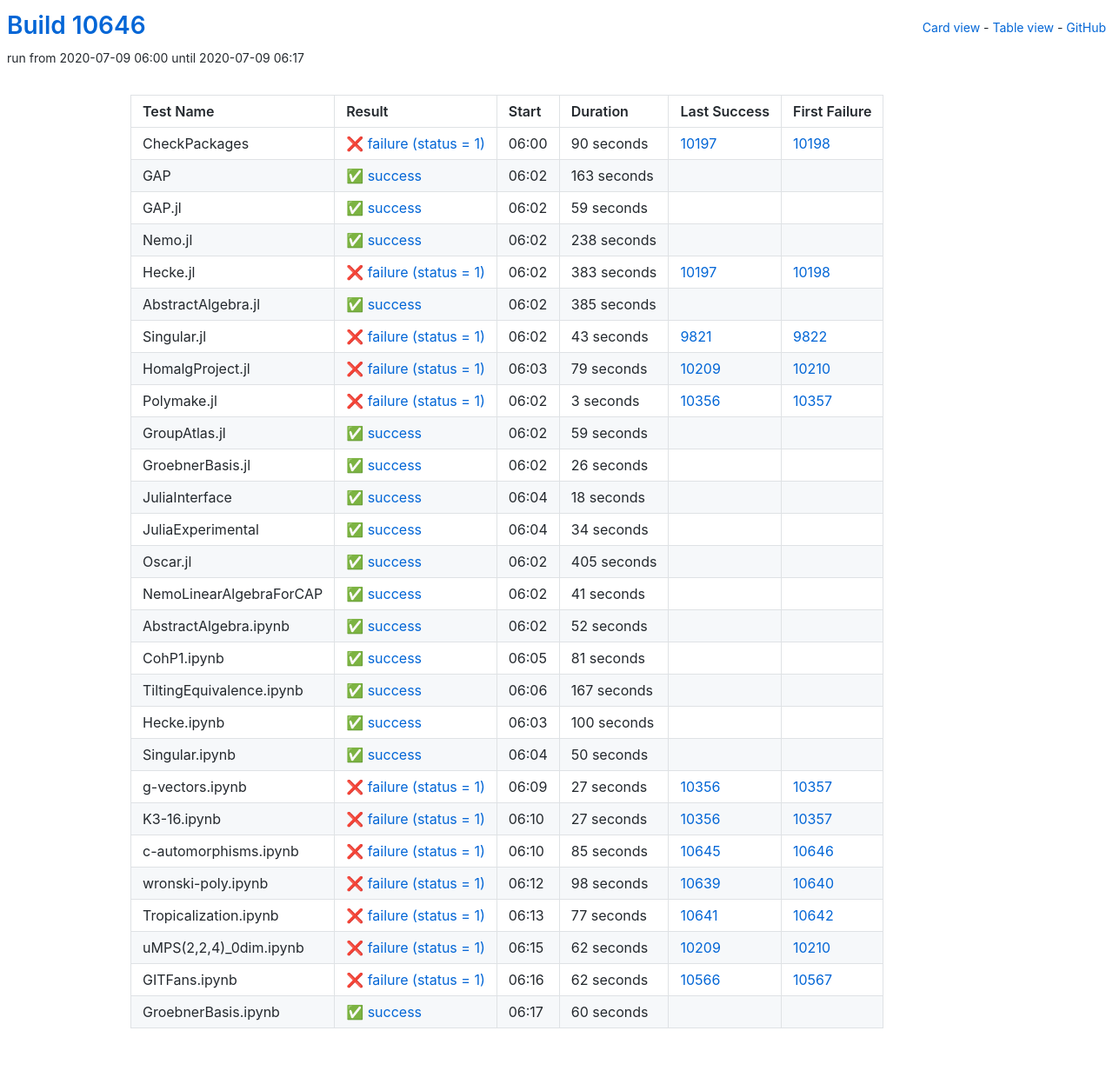
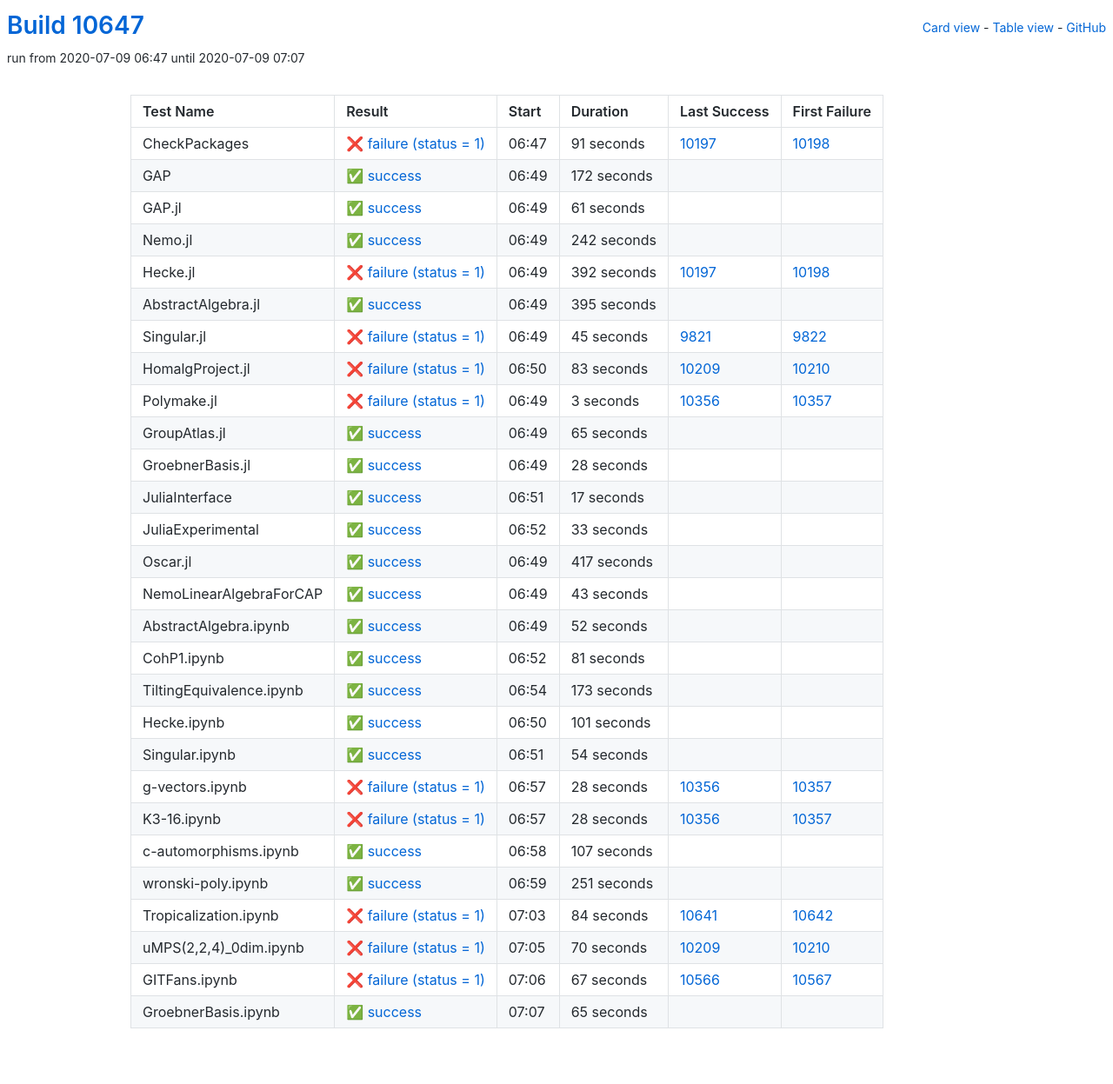
Before and after one commit to oscar-system/oscar-ci-status, a Jekyll site: the page built from table.html, in a window 1280 px wide. Shown: the whole page at 87% size. Built offline with Jekyll 4.4.1, drawn with Linux system fonts in a browser that asks for light colours.

Commit message:
Build #10647

```diff
--- a/_data/ci.yml
+++ b/_data/ci.yml
@@ -1,6 +1,6 @@
 ---
-build: 10646
-build_url: https://oscarci.mathematik.uni-kl.de/job/oscar/10646/
+build: 10647
+build_url: https://oscarci.mathematik.uni-kl.de/job/oscar/10647/
 job: oscar
 organization: oscar-system
 repo: oscar-ci-status
@@ -8,104 +8,104 @@
 tests:
 - name: CheckPackages
   id: checkpackages
-  log: https://oscarci.mathematik.uni-kl.de/job/oscar/10646/artifact/logs/build-10646/CheckPackages.log
-  start: 2020-07-09 06:00
+  log: https://oscarci.mathematik.uni-kl.de/job/oscar/10647/artifact/logs/build-10647/CheckPackages.log
+  start: 2020-07-09 06:47
   success: false
   exitcode: 1
   status: failure
-  duration: 90
+  duration: 91
   last_success: 10197
   last_success_url: https://oscarci.mathematik.uni-kl.de/job/oscar/10197/
   first_failure: 10198
   first_failure_url: https://oscarci.mathematik.uni-kl.de/job/oscar/10198/
 - name: GAP
   id: gap
-  log: https://oscarci.mathematik.uni-kl.de/job/oscar/10646/artifact/logs/build-10646/GAP.log
-  start: 2020-07-09 06:02
+  log: https://oscarci.mathematik.uni-kl.de/job/oscar/10647/artifact/logs/build-10647/GAP.log
+  start: 2020-07-09 06:49
   success: true
   exitcode: 0
   status: success
-  duration: 163
+  duration: 172
   last_success: false
   last_success_url:
   first_failure: false
   first_failure_url:
 - name: GAP.jl
   id: gap-jl
-  log: https://oscarci.mathematik.uni-kl.de/job/oscar/10646/artifact/logs/build-10646/GAP.jl.log
-  start: 2020-07-09 06:02
+  log: https://oscarci.mathematik.uni-kl.de/job/oscar/10647/artifact/logs/build-10647/GAP.jl.log
+  start: 2020-07-09 06:49
   success: true
   exitcode: 0
   status: success
-  duration: 59
+  duration: 61
   last_success: false
   last_success_url:
   first_failure: false
   first_failure_url:
 - name: Nemo.jl
   id: nemo-jl
-  log: https://oscarci.mathematik.uni-kl.de/job/oscar/10646/artifact/logs/build-10646/Nemo.jl.log
-  start: 2020-07-09 06:02
+  log: https://oscarci.mathematik.uni-kl.de/job/oscar/10647/artifact/logs/build-10647/Nemo.jl.log
+  start: 2020-07-09 06:49
   success: true
   exitcode: 0
   status: success
-  duration: 238
+  duration: 242
   last_success: false
   last_success_url:
   first_failure: false
   first_failure_url:
 - name: Hecke.jl
   id: hecke-jl
-  log: https://oscarci.mathematik.uni-kl.de/job/oscar/10646/artifact/logs/build-10646/Hecke.jl.log
-  start: 2020-07-09 06:02
+  log: https://oscarci.mathematik.uni-kl.de/job/oscar/10647/artifact/logs/build-10647/Hecke.jl.log
+  start: 2020-07-09 06:49
   success: false
   exitcode: 1
   status: failure
-  duration: 383
+  duration: 392
   last_success: 10197
   last_success_url: https://oscarci.mathematik.uni-kl.de/job/oscar/10197/
   first_failure: 10198
   first_failure_url: https://oscarci.mathematik.uni-kl.de/job/oscar/10198/
 - name: AbstractAlgebra.jl
   id: abstractalgebra-jl
-  log: https://oscarci.mathematik.uni-kl.de/job/oscar/10646/artifact/logs/build-10646/AbstractAlgebra.jl.log
-  start: 2020-07-09 06:02
+  log: https://oscarci.mathematik.uni-kl.de/job/oscar/10647/artifact/logs/build-10647/AbstractAlgebra.jl.log
+  start: 2020-07-09 06:49
   success: true
   exitcode: 0
   status: success
-  duration: 385
+  duration: 395
   last_success: false
   last_success_url:
   first_failure: false
   first_failure_url:
 - name: Singular.jl
   id: singular-jl
-  log: https://oscarci.mathematik.uni-kl.de/job/oscar/10646/artifact/logs/build-10646/Singular.jl.log
-  start: 2020-07-09 06:02
+  log: https://oscarci.mathematik.uni-kl.de/job/oscar/10647/artifact/logs/build-10647/Singular.jl.log
+  start: 2020-07-09 06:49
   success: false
   exitcode: 1
   status: failure
-  duration: 43
+  duration: 45
   last_success: 9821
   last_success_url: https://oscarci.mathematik.uni-kl.de/job/oscar/9821/
   first_failure: 9822
   first_failure_url: https://oscarci.mathematik.uni-kl.de/job/oscar/9822/
 - name: HomalgProject.jl
   id: homalgproject-jl
-  log: https://oscarci.mathematik.uni-kl.de/job/oscar/10646/artifact/logs/build-10646/HomalgProject.jl.log
-  start: 2020-07-09 06:03
+  log: https://oscarci.mathematik.uni-kl.de/job/oscar/10647/artifact/logs/build-10647/HomalgProject.jl.log
+  start: 2020-07-09 06:50
   success: false
   exitcode: 1
   status: failure
-  duration: 79
+  duration: 83
   last_success: 10209
   last_success_url: https://oscarci.mathematik.uni-kl.de/job/oscar/10209/
   first_failure: 10210
   first_failure_url: https://oscarci.mathematik.uni-kl.de/job/oscar/10210/
 - name: Polymake.jl
   id: polymake-jl
-  log: https://oscarci.mathematik.uni-kl.de/job/oscar/10646/artifact/logs/build-10646/Polymake.jl.log
-  start: 2020-07-09 06:02
+  log: https://oscarci.mathematik.uni-kl.de/job/oscar/10647/artifact/logs/build-10647/Polymake.jl.log
+  start: 2020-07-09 06:49
   success: false
   exitcode: 1
   status: failure
@@ -116,80 +116,80 @@
   first_failure_url: https://oscarci.mathematik.uni-kl.de/job/oscar/10357/
 - name: GroupAtlas.jl
   id: groupatlas-jl
-  log: https://oscarci.mathematik.uni-kl.de/job/oscar/10646/artifact/logs/build-10646/GroupAtlas.jl.log
-  start: 2020-07-09 06:02
+  log: https://oscarci.mathematik.uni-kl.de/job/oscar/10647/artifact/logs/build-10647/GroupAtlas.jl.log
+  start: 2020-07-09 06:49
   success: true
   exitcode: 0
   status: success
-  duration: 59
+  duration: 65
   last_success: false
   last_success_url:
   first_failure: false
   first_failure_url:
 - name: GroebnerBasis.jl
   id: groebnerbasis-jl
-  log: https://oscarci.mathematik.uni-kl.de/job/oscar/10646/artifact/logs/build-10646/GroebnerBasis.jl.log
-  start: 2020-07-09 06:02
+  log: https://oscarci.mathematik.uni-kl.de/job/oscar/10647/artifact/logs/build-10647/GroebnerBasis.jl.log
+  start: 2020-07-09 06:49
   success: true
   exitcode: 0
   status: success
-  duration: 26
+  duration: 28
   last_success: false
   last_success_url:
   first_failure: false
   first_failure_url:
 - name: JuliaInterface
   id: juliainterface
-  log: https://oscarci.mathematik.uni-kl.de/job/oscar/10646/artifact/logs/build-10646/JuliaInterface.log
-  start: 2020-07-09 06:04
+  log: https://oscarci.mathematik.uni-kl.de/job/oscar/10647/artifact/logs/build-10647/JuliaInterface.log
+  start: 2020-07-09 06:51
   success: true
   exitcode: 0
   status: success
-  duration: 18
+  duration: 17
   last_success: false
   last_success_url:
   first_failure: false
   first_failure_url:
 - name: JuliaExperimental
   id: juliaexperimental
-  log: https://oscarci.mathematik.uni-kl.de/job/oscar/10646/artifact/logs/build-10646/JuliaExperimental.log
-  start: 2020-07-09 06:04
+  log: https://oscarci.mathematik.uni-kl.de/job/oscar/10647/artifact/logs/build-10647/JuliaExperimental.log
+  start: 2020-07-09 06:52
   success: true
   exitcode: 0
   status: success
-  duration: 34
+  duration: 33
   last_success: false
   last_success_url:
   first_failure: false
   first_failure_url:
 - name: Oscar.jl
   id: oscar-jl
-  log: https://oscarci.mathematik.uni-kl.de/job/oscar/10646/artifact/logs/build-10646/Oscar.jl.log
-  start: 2020-07-09 06:02
+  log: https://oscarci.mathematik.uni-kl.de/job/oscar/10647/artifact/logs/build-10647/Oscar.jl.log
+  start: 2020-07-09 06:49
   success: true
   exitcode: 0
   status: success
-  duration: 405
+  duration: 417
   last_success: false
   last_success_url:
   first_failure: false
   first_failure_url:
 - name: NemoLinearAlgebraForCAP
   id: nemolinearalgebraforcap
-  log: https://oscarci.mathematik.uni-kl.de/job/oscar/10646/artifact/logs/build-10646/NemoLinearAlgebraForCAP.log
-  start: 2020-07-09 06:02
+  log: https://oscarci.mathematik.uni-kl.de/job/oscar/10647/artifact/logs/build-10647/NemoLinearAlgebraForCAP.log
+  start: 2020-07-09 06:49
   success: true
   exitcode: 0
   status: success
-  duration: 41
+  duration: 43
   last_success: false
   last_success_url:
   first_failure: false
   first_failure_url:
 - name: AbstractAlgebra.ipynb
   id: abstractalgebra-ipynb
-  log: https://oscarci.mathematik.uni-kl.de/job/oscar/10646/artifact/logs/build-10646/AbstractAlgebra.ipynb.log
-  start: 2020-07-09 06:02
+  log: https://oscarci.mathematik.uni-kl.de/job/oscar/10647/artifact/logs/build-10647/AbstractAlgebra.ipynb.log
+  start: 2020-07-09 06:49
   success: true
   exitcode: 0
   status: success
@@ -200,8 +200,8 @@
   first_failure_url:
 - name: CohP1.ipynb
   id: cohp1-ipynb
-  log: https://oscarci.mathematik.uni-kl.de/job/oscar/10646/artifact/logs/build-10646/CohP1.ipynb.log
-  start: 2020-07-09 06:05
+  log: https://oscarci.mathematik.uni-kl.de/job/oscar/10647/artifact/logs/build-10647/CohP1.ipynb.log
+  start: 2020-07-09 06:52
   success: true
   exitcode: 0
   status: success
@@ -212,132 +212,132 @@
   first_failure_url:
 - name: TiltingEquivalence.ipynb
   id: tiltingequivalence-ipynb
-  log: https://oscarci.mathematik.uni-kl.de/job/oscar/10646/artifact/logs/build-10646/TiltingEquivalence.ipynb.log
-  start: 2020-07-09 06:06
+  log: https://oscarci.mathematik.uni-kl.de/job/oscar/10647/artifact/logs/build-10647/TiltingEquivalence.ipynb.log
+  start: 2020-07-09 06:54
   success: true
   exitcode: 0
   status: success
-  duration: 167
+  duration: 173
   last_success: false
   last_success_url:
   first_failure: false
   first_failure_url:
 - name: Hecke.ipynb
   id: hecke-ipynb
-  log: https://oscarci.mathematik.uni-kl.de/job/oscar/10646/artifact/logs/build-10646/Hecke.ipynb.log
-  start: 2020-07-09 06:03
+  log: https://oscarci.mathematik.uni-kl.de/job/oscar/10647/artifact/logs/build-10647/Hecke.ipynb.log
+  start: 2020-07-09 06:50
   success: true
   exitcode: 0
   status: success
-  duration: 100
+  duration: 101
   last_success: false
   last_success_url:
   first_failure: false
   first_failure_url:
 - name: Singular.ipynb
   id: singular-ipynb
-  log: https://oscarci.mathematik.uni-kl.de/job/oscar/10646/artifact/logs/build-10646/Singular.ipynb.log
-  start: 2020-07-09 06:04
+  log: https://oscarci.mathematik.uni-kl.de/job/oscar/10647/artifact/logs/build-10647/Singular.ipynb.log
+  start: 2020-07-09 06:51
   success: true
   exitcode: 0
   status: success
-  duration: 50
+  duration: 54
   last_success: false
   last_success_url:
   first_failure: false
   first_failure_url:
 - name: g-vectors.ipynb
   id: g-vectors-ipynb
-  log: https://oscarci.mathematik.uni-kl.de/job/oscar/10646/artifact/logs/build-10646/g-vectors.ipynb.log
-  start: 2020-07-09 06:09
+  log: https://oscarci.mathematik.uni-kl.de/job/oscar/10647/artifact/logs/build-10647/g-vectors.ipynb.log
+  start: 2020-07-09 06:57
   success: false
   exitcode: 1
   status: failure
-  duration: 27
+  duration: 28
   last_success: 10356
   last_success_url: https://oscarci.mathematik.uni-kl.de/job/oscar/10356/
   first_failure: 10357
   first_failure_url: https://oscarci.mathematik.uni-kl.de/job/oscar/10357/
 - name: K3-16.ipynb
   id: k3-16-ipynb
-  log: https://oscarci.mathematik.uni-kl.de/job/oscar/10646/artifact/logs/build-10646/K3-16.ipynb.log
-  start: 2020-07-09 06:10
+  log: https://oscarci.mathematik.uni-kl.de/job/oscar/10647/artifact/logs/build-10647/K3-16.ipynb.log
+  start: 2020-07-09 06:57
   success: false
   exitcode: 1
   status: failure
-  duration: 27
+  duration: 28
   last_success: 10356
   last_success_url: https://oscarci.mathematik.uni-kl.de/job/oscar/10356/
   first_failure: 10357
   first_failure_url: https://oscarci.mathematik.uni-kl.de/job/oscar/10357/
 - name: c-automorphisms.ipynb
   id: c-automorphisms-ipynb
-  log: https://oscarci.mathematik.uni-kl.de/job/oscar/10646/artifact/logs/build-10646/c-automorphisms.ipynb.log
-  start: 2020-07-09 06:10
+  log: https://oscarci.mathematik.uni-kl.de/job/oscar/10647/artifact/logs/build-10647/c-automorphisms.ipynb.log
+  start: 2020-07-09 06:58
+  success: true
+  exitcode: 0
+  status: success
+  duration: 107
+  last_success: false
+  last_success_url:
+  first_failure: false
+  first_failure_url:
+- name: wronski-poly.ipynb
+  id: wronski-poly-ipynb
+  log: https://oscarci.mathematik.uni-kl.de/job/oscar/10647/artifact/logs/build-10647/wronski-poly.ipynb.log
+  start: 2020-07-09 06:59
+  success: true
+  exitcode: 0
+  status: success
+  duration: 251
+  last_success: false
+  last_success_url:
+  first_failure: false
+  first_failure_url:
+- name: Tropicalization.ipynb
+  id: tropicalization-ipynb
+  log: https://oscarci.mathematik.uni-kl.de/job/oscar/10647/artifact/logs/build-10647/Tropicalization.ipynb.log
+  start: 2020-07-09 07:03
   success: false
   exitcode: 1
   status: failure
-  duration: 85
-  last_success: 10645
-  last_success_url: https://oscarci.mathematik.uni-kl.de/job/oscar/10645/
-  first_failure: 10646
-  first_failure_url: https://oscarci.mathematik.uni-kl.de/job/oscar/10646/
-- name: wronski-poly.ipynb
-  id: wronski-poly-ipynb
-  log: https://oscarci.mathematik.uni-kl.de/job/oscar/10646/artifact/logs/build-10646/wronski-poly.ipynb.log
-  start: 2020-07-09 06:12
-  success: false
-  exitcode: 1
-  status: failure
-  duration: 98
-  last_success: 10639
-  last_success_url: https://oscarci.mathematik.uni-kl.de/job/oscar/10639/
-  first_failure: 10640
-  first_failure_url: https://oscarci.mathematik.uni-kl.de/job/oscar/10640/
-- name: Tropicalization.ipynb
-  id: tropicalization-ipynb
-  log: https://oscarci.mathematik.uni-kl.de/job/oscar/10646/artifact/logs/build-10646/Tropicalization.ipynb.log
-  start: 2020-07-09 06:13
-  success: false
-  exitcode: 1
-  status: failure
-  duration: 77
+  duration: 84
   last_success: 10641
   last_success_url: https://oscarci.mathematik.uni-kl.de/job/oscar/10641/
   first_failure: 10642
   first_failure_url: https://oscarci.mathematik.uni-kl.de/job/oscar/10642/
 - name: uMPS(2,2,4)_0dim.ipynb
   id: umps-2-2-4-0dim-ipynb
-  log: https://oscarci.mathematik.uni-kl.de/job/oscar/10646/artifact/logs/build-10646/uMPS-2-2-4-_0dim.ipynb.log
-  start: 2020-07-09 06:15
+  log: https://oscarci.mathematik.uni-kl.de/job/oscar/10647/artifact/logs/build-10647/uMPS-2-2-4-_0dim.ipynb.log
+  start: 2020-07-09 07:05
   success: false
   exitcode: 1
   status: failure
-  duration: 62
+  duration: 70
   last_success: 10209
   last_success_url: https://oscarci.mathematik.uni-kl.de/job/oscar/10209/
   first_failure: 10210
   first_failure_url: https://oscarci.mathematik.uni-kl.de/job/oscar/10210/
 - name: GITFans.ipynb
   id: gitfans-ipynb
-  log: https://oscarci.mathematik.uni-kl.de/job/oscar/10646/artifact/logs/build-10646/GITFans.ipynb.log
-  start: 2020-07-09 06:16
+  log: https://oscarci.mathematik.uni-kl.de/job/oscar/10647/artifact/logs/build-10647/GITFans.ipynb.log
+  start: 2020-07-09 07:06
   success: false
   exitcode: 1
   status: failure
-  duration: 62
+  duration: 67
   last_success: 10566
   last_success_url: https://oscarci.mathematik.uni-kl.de/job/oscar/10566/
   first_failure: 10567
   first_failure_url: https://oscarci.mathematik.uni-kl.de/job/oscar/10567/
 - name: GroebnerBasis.ipynb
   id: groebnerbasis-ipynb
-  log: https://oscarci.mathematik.uni-kl.de/job/oscar/10646/artifact/logs/build-10646/GroebnerBasis.ipynb.log
-  start: 2020-07-09 06:17
+  log: https://oscarci.mathematik.uni-kl.de/job/oscar/10647/artifact/logs/build-10647/GroebnerBasis.ipynb.log
+  start: 2020-07-09 07:07
   success: true
   exitcode: 0
   status: success
-  duration: 60
+  duration: 65
   last_success: false
   last_success_url:
   first_failure: false
```
Also changed, not shown: README.md.
